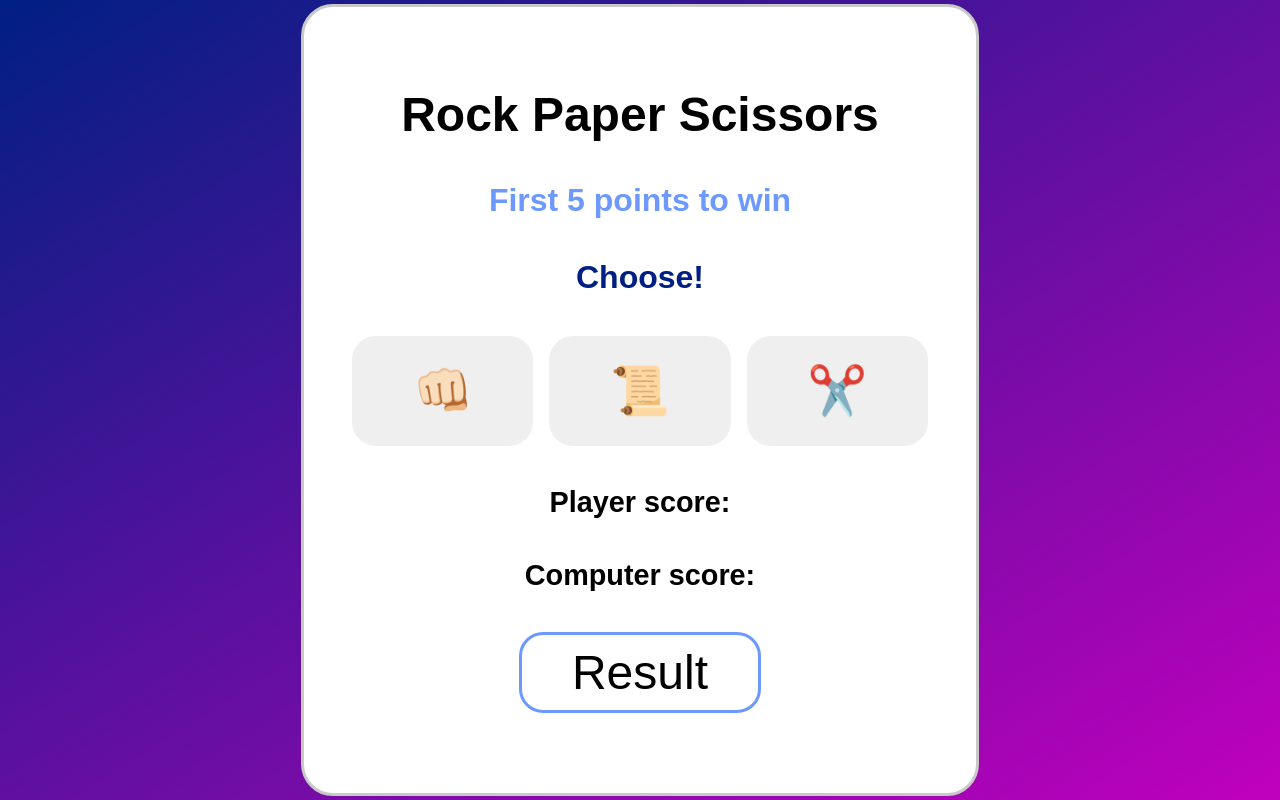
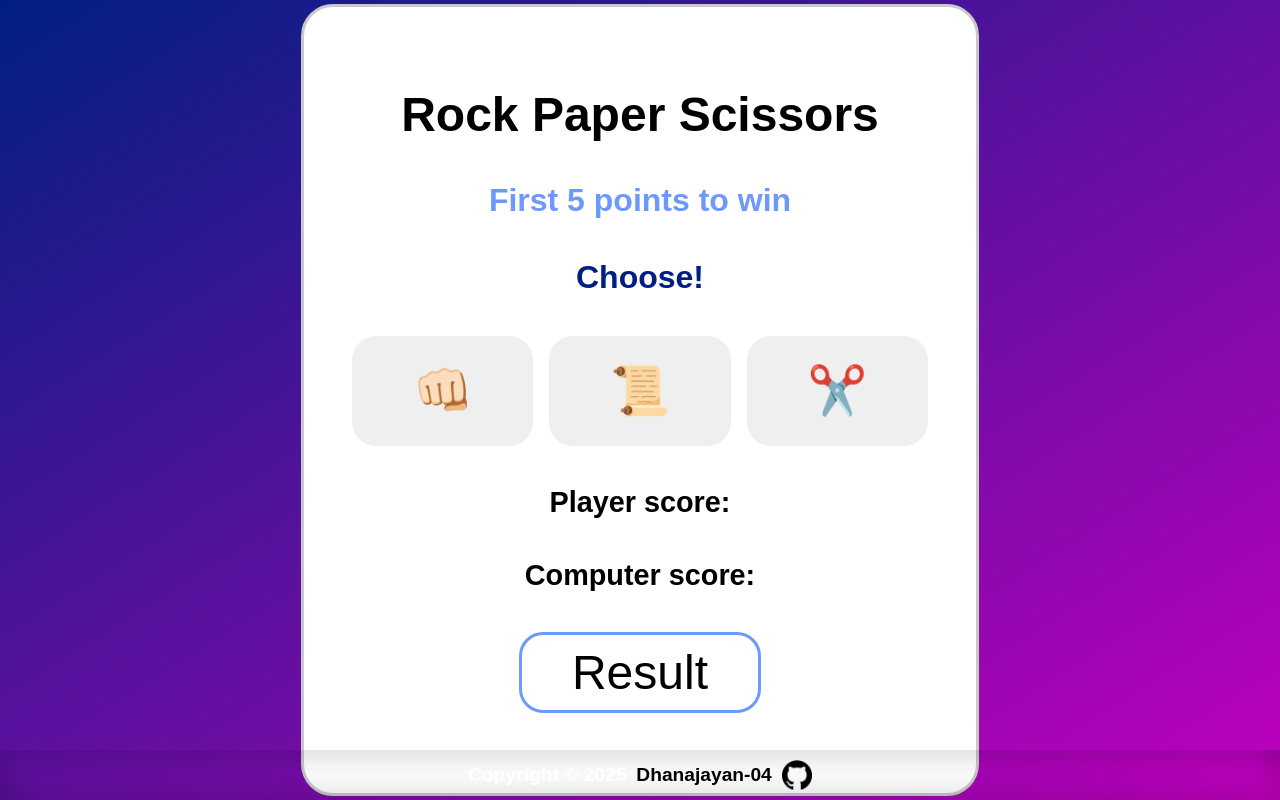
Before and after one commit to Dhanajayan-04/odin-rock-paper-scissors-, a plain HTML site: page index.html in a window 1280 px wide. Drawn offline with Linux system fonts and the light colour scheme.

Commit message:
Completed github logo

```diff
--- a/index.html
+++ b/index.html
@@ -25,6 +25,12 @@
         <div id="resultDisplay">Result</div>
     </div>
 
+    <div class="footer">
+        <p>Copyright © 2025</p>
+        <a href="https://github.com/Dhanajayan-04/odin-rock-paper-scissors-">Dhanajayan-04</a>
+        <img src="images/github-logo.png" alt="logo">
+    </div>
+
     <script src="script.js"></script>
 </body>
 </html>
--- a/style.css
+++ b/style.css
@@ -60,3 +60,40 @@ h3{
     border-radius: 0.5em;
     padding: 10px 50px;
 }
+.footer {
+    position: absolute;
+    bottom: 0;
+    left: 0;
+    width: 100%;
+    display: flex;
+    justify-content: center;
+    align-items: center;
+    text-align: center;
+    height: 50px;
+    gap: 10px;
+    background-color: linear-gradient(to bottom, rgb(0, 31, 131), rgb(109, 153, 255));;
+    box-shadow: inset 15px 15px 20px rgba(0, 0, 0, 0.1), inset -15px -15px 20px rgba(0, 0, 0, 0.1);
+    font-size: 1.2em;
+    color: white;
+    font-weight: bold;
+}
+
+.footer p {
+    margin: 0;
+}
+
+.footer img {
+    width: 30px;
+    height: 30px;
+}
+
+.footer a {
+    text-decoration: none;
+    color: black;
+    font-weight: bold;
+    transition: color 0.3s ease-in-out;
+}
+
+.footer a:hover {
+    color: rgb(109, 153, 255);
+}
```
Also changed, not shown: images/github-logo.png (added).
